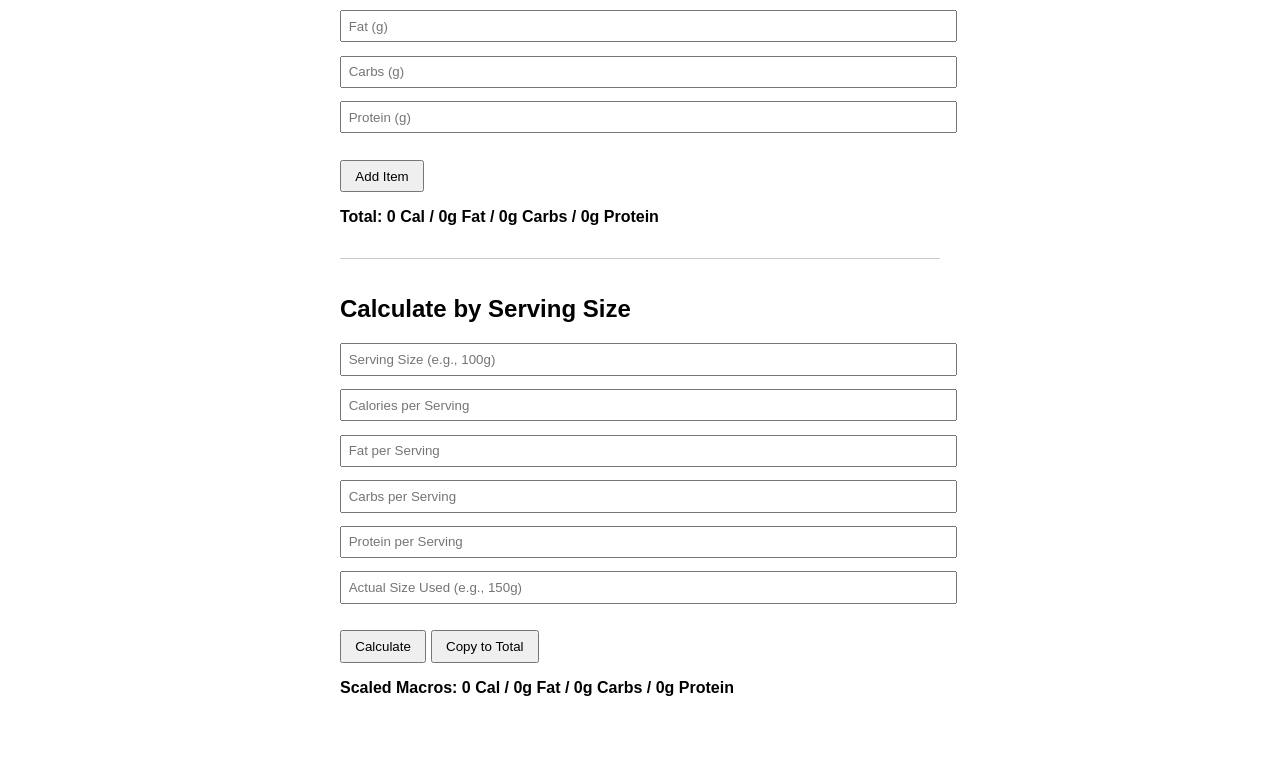
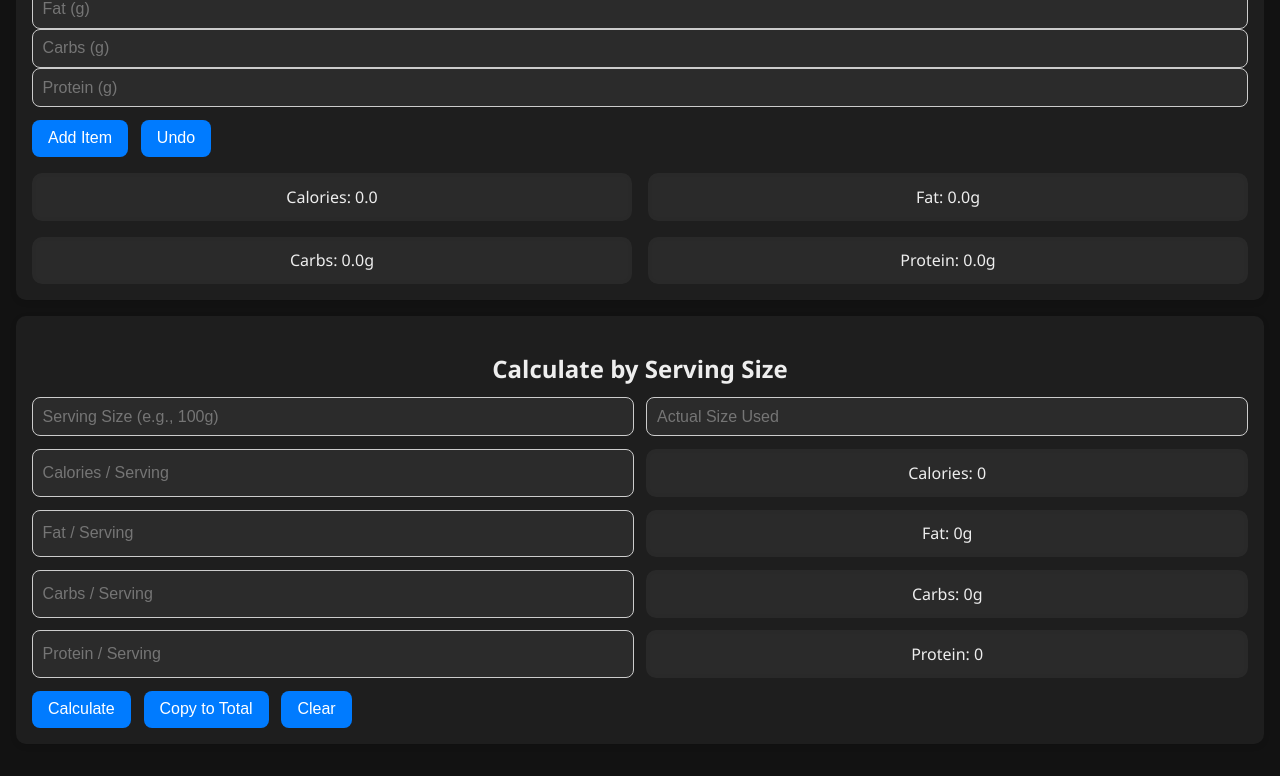
Before and after one commit to Rthunt15/Rthunt15.github.io, a plain HTML site: page index.html in a window 1280 px wide. Shown: the part 227-1003 px from the top of the page. Before the commit the page ends 940 px from the top, so only its background shows below. Drawn offline with Linux system fonts and the light colour scheme.

Commit message:
Add files via upload

```diff
--- a/index.html
+++ b/index.html
@@ -1,76 +1,238 @@
 <!DOCTYPE html>
 <html lang="en">
 <head>
-  <meta charset="UTF-8" />
+  <meta charset="UTF-8"/>
   <meta name="viewport" content="width=device-width, initial-scale=1.0"/>
   <title>Macro Tracker</title>
   <style>
-    body { font-family: sans-serif; padding: 1em; max-width: 600px; margin: auto; }
-    input { width: 100%; padding: 0.5em; margin-bottom: 1em; }
-    button { padding: 0.5em 1em; margin-top: 1em; }
-    .section { border-top: 1px solid #ccc; padding-top: 1em; margin-top: 2em; }
-    .results { margin-top: 1em; font-weight: bold; }
-  </style>
+  :root {
+    --bg: #f8f9fa;
+    --fg: #333;
+    --box: #fff;
+    --input-bg: #fff;
+    --output-bg: #f1f3f5;
+  }
+
+  body.dark {
+    --bg: #121212;
+    --fg: #eee;
+    --box: #1e1e1e;
+    --input-bg: #2b2b2b;
+    --output-bg: #2a2a2a;
+  }
+
+  body {
+    font-family: 'Segoe UI', sans-serif;
+    padding: 1em;
+    margin: 0;
+    background-color: var(--bg);
+    color: var(--fg);
+    transition: background-color 0.3s, color 0.3s;
+  }
+
+  h1, h2 {
+    text-align: center;
+    margin-bottom: 0.5em;
+  }
+
+  .toggle-wrapper {
+    position: absolute;
+    top: 1em;
+    right: 1em;
+  }
+
+  .section {
+    background-color: var(--box);
+    padding: 1em;
+    margin: 1em 0;
+    border-radius: 10px;
+    box-shadow: 0 2px 6px rgba(0,0,0,0.1);
+    transition: background-color 0.3s;
+  }
+
+  input {
+    width: 100%;
+    padding: 0.6em;
+    border: 1px solid #ccc;
+    border-radius: 8px;
+    font-size: 1em;
+    background-color: var(--input-bg);
+    color: var(--fg);
+    box-sizing: border-box;
+  }
+
+  button {
+    padding: 0.6em 1em;
+    margin: 0.3em 0.3em 0 0;
+    border: none;
+    background-color: #007bff;
+    color: white;
+    border-radius: 8px;
+    font-size: 1em;
+    cursor: pointer;
+  }
+
+  button:hover {
+    background-color: #0056b3;
+  }
+
+  .macro-boxes {
+    display: flex;
+    flex-wrap: wrap;
+    gap: 1em;
+    margin-top: 1em;
+  }
+
+  .macro-box {
+    flex: 1 1 45%;
+    background-color: var(--output-bg);
+    padding: 0.8em;
+    border-radius: 10px;
+    text-align: center;
+    font-size: 1em;
+    box-shadow: inset 0 0 5px rgba(0,0,0,0.05);
+  }
+
+  .button-group {
+    display: flex;
+    flex-wrap: wrap;
+    gap: 0.5em;
+    margin-top: 0.5em;
+  }
+
+  .grid-2col {
+    display: grid;
+    grid-template-columns: 1fr 1fr;
+    gap: 0.8em;
+  }
+
+  .scaled-row {
+    display: contents;
+  }
+
+  .scaled-row input {
+    margin-bottom: 0;
+  }
+
+  .scaled-output {
+    display: flex;
+    align-items: center;
+    justify-content: flex-end;
+    padding: 0 0.5em;
+    font-weight: 500;
+    font-size: 0.95em;
+    color: var(--fg);
+  }
+</style>
 </head>
-<body>
+<body class="dark">
+<!-- -------------------------------------------------------------------------- -->
   <h1>Macro Tracker</h1>
+<div class="toggle-wrapper">
+  <button onclick="toggleDarkMode()">🌙</button>
+</div>
 
   <div class="section">
     <h2>Add by Item</h2>
     <input type="number" id="cal" placeholder="Calories" />
+
     <input type="number" id="fat" placeholder="Fat (g)" />
+
     <input type="number" id="carbs" placeholder="Carbs (g)" />
+
     <input type="number" id="protein" placeholder="Protein (g)" />
-    <button onclick="addItem()">Add Item</button>
 
-    <div class="results" id="itemResults">
-      Total: 0 Cal / 0g Fat / 0g Carbs / 0g Protein
+    <div class="button-group">
+      <button onclick="addItem()">Add Item</button>
+      <button onclick="undoLast()">Undo</button>
+    </div>
+
+    <div class="macro-boxes">
+      <div class="macro-box" id="totalCal">Calories: 0</div>
+      <div class="macro-box" id="totalFat">Fat: 0g</div>
+      <div class="macro-box" id="totalCarbs">Carbs: 0g</div>
+      <div class="macro-box" id="totalProtein">Protein: 0g</div>
+    </div>
+  </div>
+<!-- -------------------------------------------------------------------------- -->
+  <div class="section">
+  <h2>Calculate by Serving Size</h2>
+
+  <div class="grid-2col">
+    <input type="number" id="servingSize" placeholder="Serving Size (e.g., 100g)">
+    <input type="number" id="actualSize" placeholder="Actual Size Used">
+
+    <div class="scaled-row">
+      <input type="number" id="servingCal" placeholder="Calories / Serving">
+      <div class="macro-box" id="scaledCal">Calories: 0</div>
+    </div>
+
+    <div class="scaled-row">
+      <input type="number" id="servingFat" placeholder="Fat / Serving">
+      <div class="macro-box" id="scaledFat">Fat: 0g</div>
+    </div>
+
+    <div class="scaled-row">
+      <input type="number" id="servingCarbs" placeholder="Carbs / Serving">
+      <div class="macro-box" id="scaledCarbs">Carbs: 0g</div>
+    </div>
+
+    <div class="scaled-row">
+      <input type="number" id="servingProtein" placeholder="Protein / Serving">
+      <div class="macro-box" id="scaledProtein">Protein: 0</div>
     </div>
   </div>
 
-  <div class="section">
-    <h2>Calculate by Serving Size</h2>
-    <input type="number" id="servingSize" placeholder="Serving Size (e.g., 100g)" />
-    <input type="number" id="servingCal" placeholder="Calories per Serving" />
-    <input type="number" id="servingFat" placeholder="Fat per Serving" />
-    <input type="number" id="servingCarbs" placeholder="Carbs per Serving" />
-    <input type="number" id="servingProtein" placeholder="Protein per Serving" />
-    <input type="number" id="actualSize" placeholder="Actual Size Used (e.g., 150g)" />
+  <div class="button-group">
     <button onclick="calculateByServing()">Calculate</button>
     <button onclick="addServingToTotal()">Copy to Total</button>
+    <button onclick="clearScaling()">Clear</button>
+  </div>
+</div>
 
-    <div class="results" id="servingResults">
-      Scaled Macros: 0 Cal / 0g Fat / 0g Carbs / 0g Protein
-    </div>
-  </div>
-
+<!-- -------------------------------------------------------------------------- -->
   <script>
     let total = { cal: 0, fat: 0, carbs: 0, protein: 0 };
+    let history = [];
     let lastServed = { cal: 0, fat: 0, carbs: 0, protein: 0 };
 
     function updateTotalDisplay() {
-      document.getElementById("itemResults").textContent =
-        `Total: ${total.cal.toFixed(1)} Cal / ${total.fat.toFixed(1)}g Fat / ${total.carbs.toFixed(1)}g Carbs / ${total.protein.toFixed(1)}g Protein`;
+      document.getElementById("totalCal").textContent = `Calories: ${total.cal.toFixed(1)}`;
+      document.getElementById("totalFat").textContent = `Fat: ${total.fat.toFixed(1)}g`;
+      document.getElementById("totalCarbs").textContent = `Carbs: ${total.carbs.toFixed(1)}g`;
+      document.getElementById("totalProtein").textContent = `Protein: ${total.protein.toFixed(1)}g`;
     }
 
     function addItem() {
-      total.cal += parseFloat(document.getElementById("cal").value) || 0;
-      total.fat += parseFloat(document.getElementById("fat").value) || 0;
-      total.carbs += parseFloat(document.getElementById("carbs").value) || 0;
-      total.protein += parseFloat(document.getElementById("protein").value) || 0;
+      const newItem = {
+        cal: parseFloat(document.getElementById("cal").value) || 0,
+        fat: parseFloat(document.getElementById("fat").value) || 0,
+        carbs: parseFloat(document.getElementById("carbs").value) || 0,
+        protein: parseFloat(document.getElementById("protein").value) || 0
+      };
 
-      document.getElementById("cal").value = "";
-      document.getElementById("fat").value = "";
-      document.getElementById("carbs").value = "";
-      document.getElementById("protein").value = "";
+      history.push({ ...total }); // Save current state
+      total.cal += newItem.cal;
+      total.fat += newItem.fat;
+      total.carbs += newItem.carbs;
+      total.protein += newItem.protein;
+
+      // Clear inputs
+      ["cal", "fat", "carbs", "protein"].forEach(id => document.getElementById(id).value = "");
 
       updateTotalDisplay();
+    }
+
+    function undoLast() {
+      if (history.length > 0) {
+        total = history.pop();
+        updateTotalDisplay();
+      }
     }
 
     function calculateByServing() {
       const size = parseFloat(document.getElementById("servingSize").value) || 1;
       const actual = parseFloat(document.getElementById("actualSize").value) || 0;
-
       const scale = actual / size;
 
       lastServed.cal = (parseFloat(document.getElementById("servingCal").value) || 0) * scale;
@@ -78,17 +240,41 @@
       lastServed.carbs = (parseFloat(document.getElementById("servingCarbs").value) || 0) * scale;
       lastServed.protein = (parseFloat(document.getElementById("servingProtein").value) || 0) * scale;
 
-      document.getElementById("servingResults").textContent =
-        `Scaled Macros: ${lastServed.cal.toFixed(1)} Cal / ${lastServed.fat.toFixed(1)}g Fat / ${lastServed.carbs.toFixed(1)}g Carbs / ${lastServed.protein.toFixed(1)}g Protein`;
+      document.getElementById("scaledCal").textContent = `Calories: ${lastServed.cal.toFixed(1)}`;
+      document.getElementById("scaledFat").textContent = `Fat: ${lastServed.fat.toFixed(1)}g`;
+      document.getElementById("scaledCarbs").textContent = `Carbs: ${lastServed.carbs.toFixed(1)}g`;
+      document.getElementById("scaledProtein").textContent = `Protein: ${lastServed.protein.toFixed(1)}g`;
     }
 
     function addServingToTotal() {
+      history.push({ ...total });
       total.cal += lastServed.cal;
       total.fat += lastServed.fat;
       total.carbs += lastServed.carbs;
       total.protein += lastServed.protein;
       updateTotalDisplay();
     }
+
+    function clearScaling() {
+      lastServed = { cal: 0, fat: 0, carbs: 0, protein: 0 };
+      [
+        "servingSize", "servingCal", "servingFat",
+        "servingCarbs", "servingProtein", "actualSize"
+      ].forEach(id => document.getElementById(id).value = "");
+
+      document.getElementById("scaledCal").textContent = "Calories: 0";
+      document.getElementById("scaledFat").textContent = "Fat: 0g";
+      document.getElementById("scaledCarbs").textContent = "Carbs: 0g";
+      document.getElementById("scaledProtein").textContent = "Protein: 0g";
+    }
+
+
+    updateTotalDisplay();
+
+    function toggleDarkMode() {
+  document.body.classList.toggle('dark');
+}
+
   </script>
 </body>
 </html>
```
